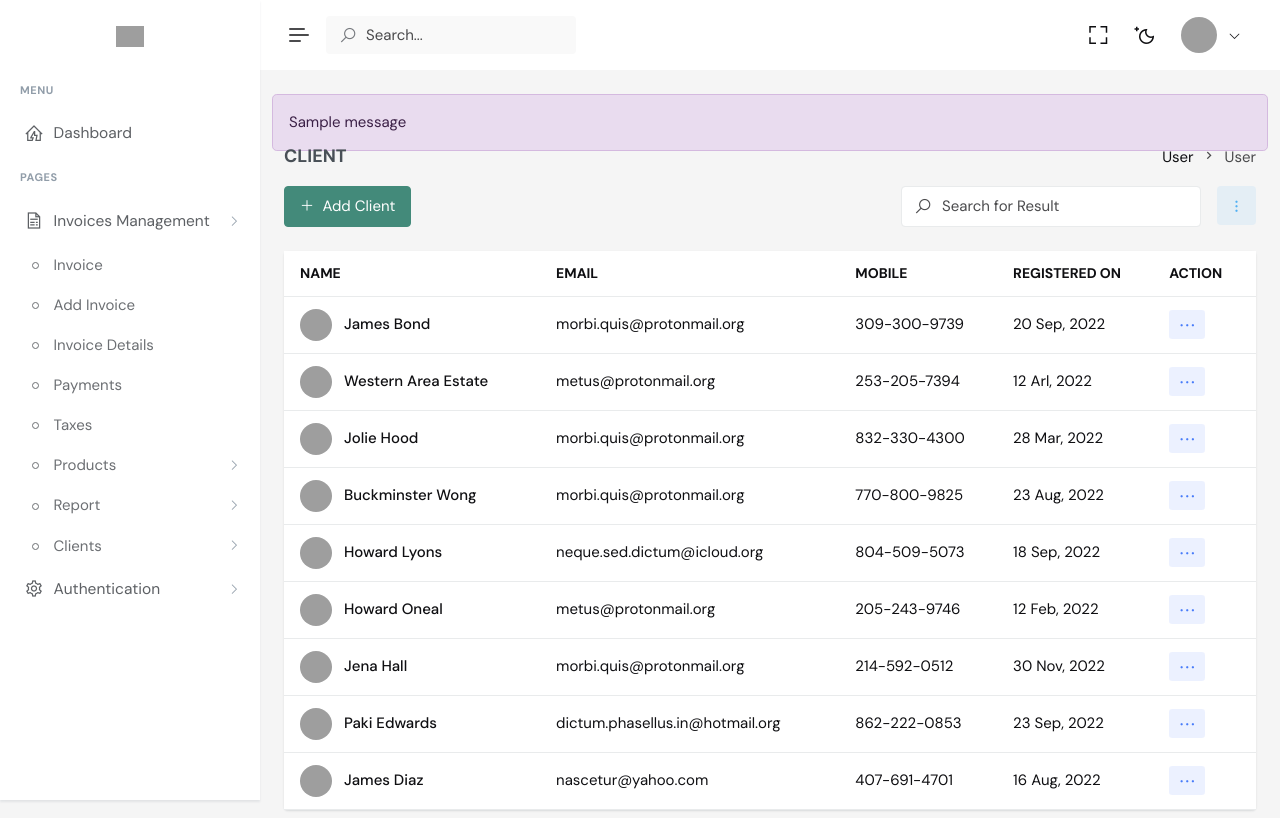
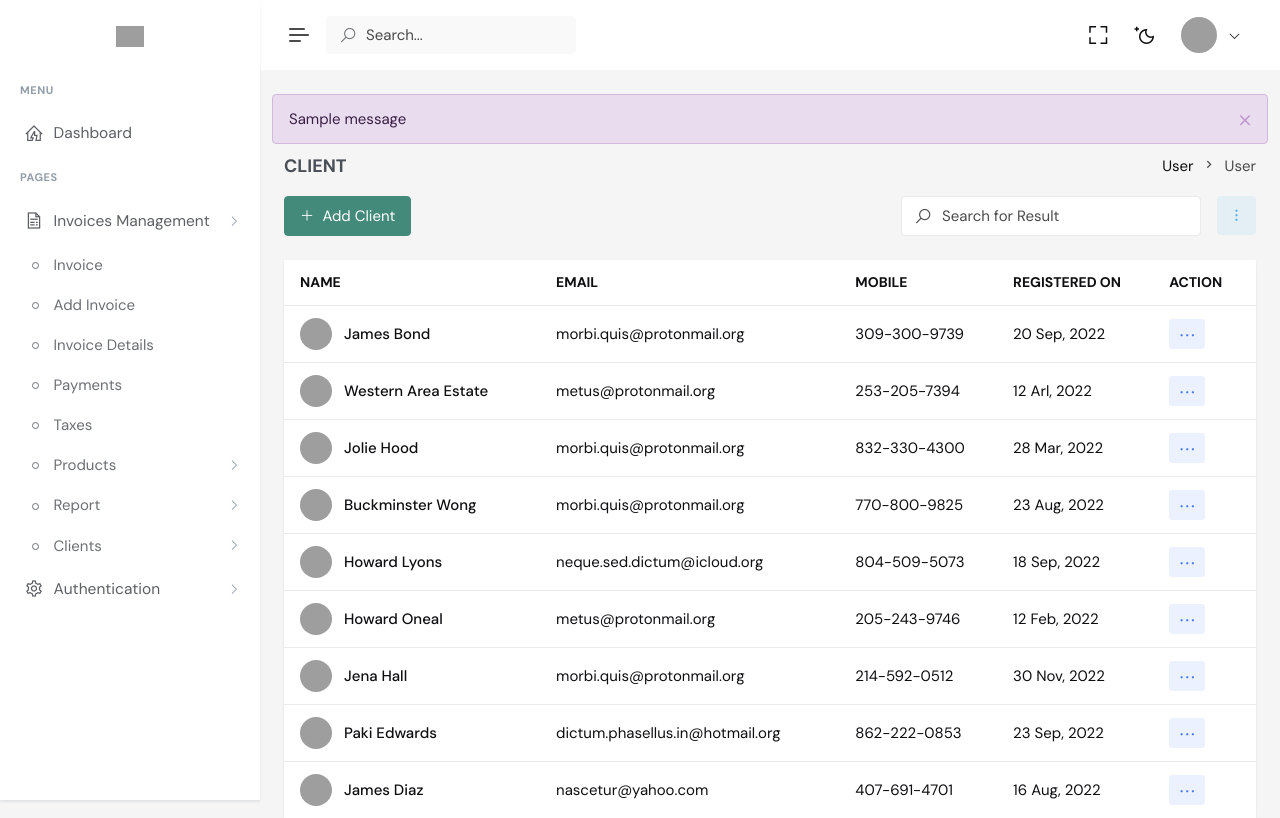
Before and after one commit to Faruq-Shobola/invoice-app, a Python web app: template Invoice/templates/client/clients.html in a window 1280 px wide. Shown: the top 818 px of the page. Run offline with Jinja, Linux system fonts and the light colour scheme; the template is opened without the code that fills it: most values are stand-ins (such as "Sample title", 1, 10 or a date in 2020); one stand-in notice (Sample message) is shown; some libraries are stand-ins or nearby versions; grey boxes are pictures that could not be loaded.

Commit message:
Modify flash message template

```diff
--- a/Invoice/templates/_messages.html
+++ b/Invoice/templates/_messages.html
@@ -1,9 +1,8 @@
-{% with messages = get_flashed_messages(with_categories=true) %}
-  {% if messages %}
-    {% for category, message in messages %}
-      <div class="p-3 text-{{ category }}-emphasis bg-{{ category }}-subtle border border-{{ category }}-subtle rounded-3">
-         {{ message }}
-      </div>
-    {% endfor %}
-  {% endif %}
-{% endwith %}
+{% with messages = get_flashed_messages(with_categories=true) %} {% if messages
+%} {% for category, message in messages %}
+
+<div class="alert alert-{{category}} alert-dismissible fade show" role="alert">
+  {{message}}
+  <button type="button" class="btn-close" data-bs-dismiss="alert" aria-label="Close"></button>
+</div>
+{% endfor %} {% endif %} {% endwith %}
```
